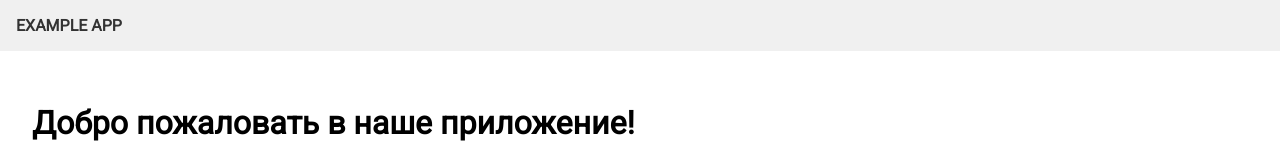
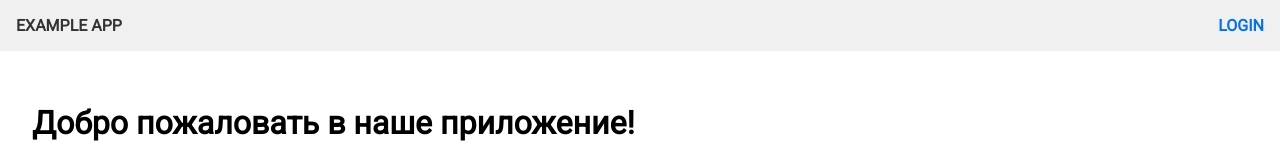
Before and after one commit to zhunus/example-app, a Next.js app: page / in a window 1280 px wide. Shown: the top 160 px of the page. Built offline with nearby package versions, Linux system fonts and the light colour scheme; no server answers.

Commit message:
Refactor global styles and layout structure

```diff
--- a/src/app/globals.css
+++ b/src/app/globals.css
@@ -21,6 +21,11 @@ header {
   text-transform: uppercase;
   color: #333;
 }
+
+nav .link {
+  margin-left: 1rem;
+}
+
 main {
   flex: 1;
   padding: 2rem;
--- a/src/app/layout.tsx
+++ b/src/app/layout.tsx
@@ -2,6 +2,7 @@ import type {Metadata} from 'next';
 import {Roboto} from 'next/font/google';
 import Link from 'next/link';
 import './globals.css';
+import {auth} from '@/auth';
 
 const roboto = Roboto({
   weight: '400',
@@ -14,11 +15,12 @@ export const metadata: Metadata = {
   description: 'Generated by create next app',
 };
 
-export default function RootLayout({
+export default async function RootLayout({
   children,
 }: Readonly<{
   children: React.ReactNode;
 }>) {
+  const session = await auth();
   return (
     <html lang="en">
       <body className={`${roboto.className}`}>
@@ -26,6 +28,17 @@ export default function RootLayout({
           <Link className="brand" href="/">
             Example app
           </Link>
+          <nav>
+            {session ? (
+              <Link className="link" href="/profile">
+                Profile
+              </Link>
+            ) : (
+              <Link className="link" href="/auth/login">
+                Login
+              </Link>
+            )}
+          </nav>
         </header>
         <main>{children}</main>
         <footer>
```
